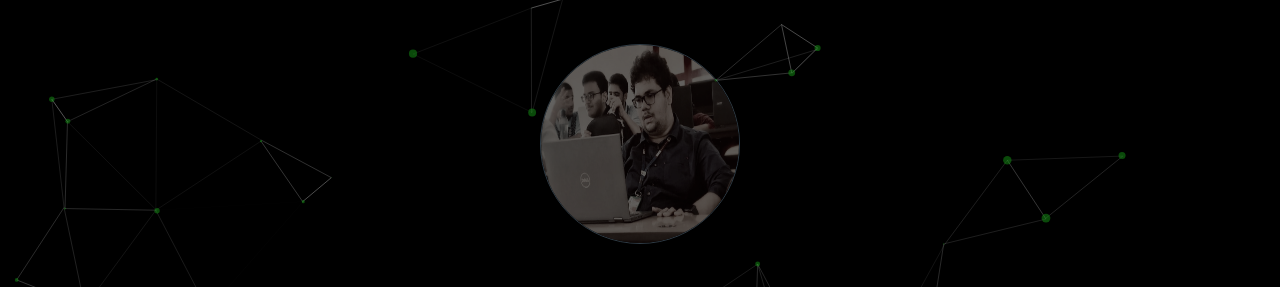
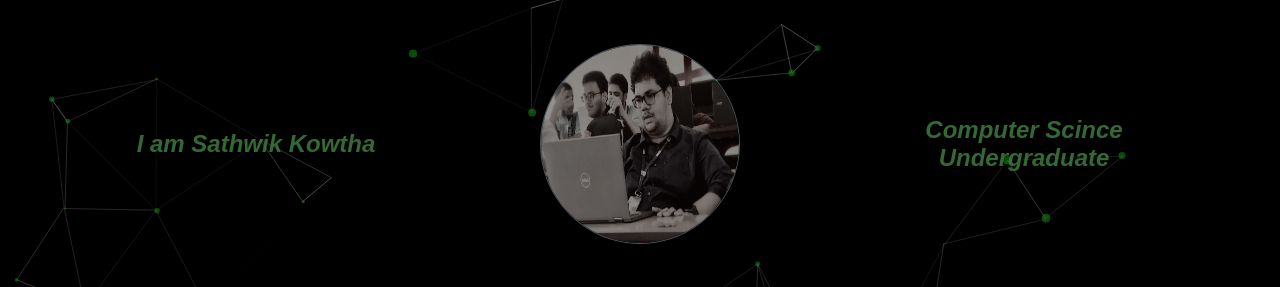
Before and after one commit to sathwik2000/webpage, a plain HTML site: page demo/index.html in a window 1280 px wide. Shown: the top 287 px of the page. Drawn offline with Linux system fonts and the light colour scheme.

Commit message:
name and poition

```diff
--- a/demo/css/style.css
+++ b/demo/css/style.css
@@ -45,14 +45,34 @@ div.absolute {
 
 div.absolute1 {
   position: absolute;
-  opacity: 0.4;
+  opacity: 0.6;
   top: 18%;
   left: 50%;
   -moz-transform: translateX(-50%) translateY(-50%);
   -webkit-transform: translateX(-50%) translateY(-50%);
   transform: translateX(-50%) translateY(-50%);
-  filter: grayscale(70%);
+  filter: grayscale(80%);
 
+}
+div.absolute2 {
+  position: absolute;
+    opacity: 0.8;
+  top: 18%;
+  left: 20%;
+  -moz-transform: translateX(-50%) translateY(-50%);
+  -webkit-transform: translateX(-50%) translateY(-50%);
+  transform: translateX(-50%) translateY(-50%);
+  filter: grayscale(50%);
+}
+div.absolute3 {
+  position: absolute;
+    opacity: 0.8;
+  top: 18%;
+  left: 80%;
+  -moz-transform: translateX(-50%) translateY(-50%);
+  -webkit-transform: translateX(-50%) translateY(-50%);
+  transform: translateX(-50%) translateY(-50%);
+  filter: grayscale(50%);
 }
 div.absolute1:hover
     {
@@ -62,6 +82,22 @@ div.absolute1:hover
  filter: grayscale(0%);
   /* background-color: #149414;  */
     }
+    div.absolute2:hover
+        {
+
+     opacity: 5;
+     transition: .9s ease;
+     filter: grayscale(0%);
+      /* background-color: white; */
+        }
+        div.absolute3:hover
+            {
+
+         opacity: 5;
+         transition: .9s ease;
+         filter: grayscale(0%);
+          /* background-color: #149414;  */
+            }
 div.wrapper {
   width: 300px;
   height:300px;
--- a/demo/index.html
+++ b/demo/index.html
@@ -9,6 +9,13 @@
    <link rel="stylesheet" href="https://cdnjs.cloudflare.com/ajax/libs/font-awesome/4.7.0/css/font-awesome.min.css">
 </head>
 <body>
+  <div class='absolute2'>
+  <font color=#149414 size="5"><i><b>I am Sathwik Kowtha</b></i></font>
+</div>
+<body>
+  <div class='absolute3'>
+  <font color=#149414 size="5"><i><b>Computer Scince Undergraduate</b></i></font>
+</div>
   <div class='absolute1'>
   <image-container>
               <img  class="rounded-circle" src="sathu3.jpg" width="200px" height="200px">
```
